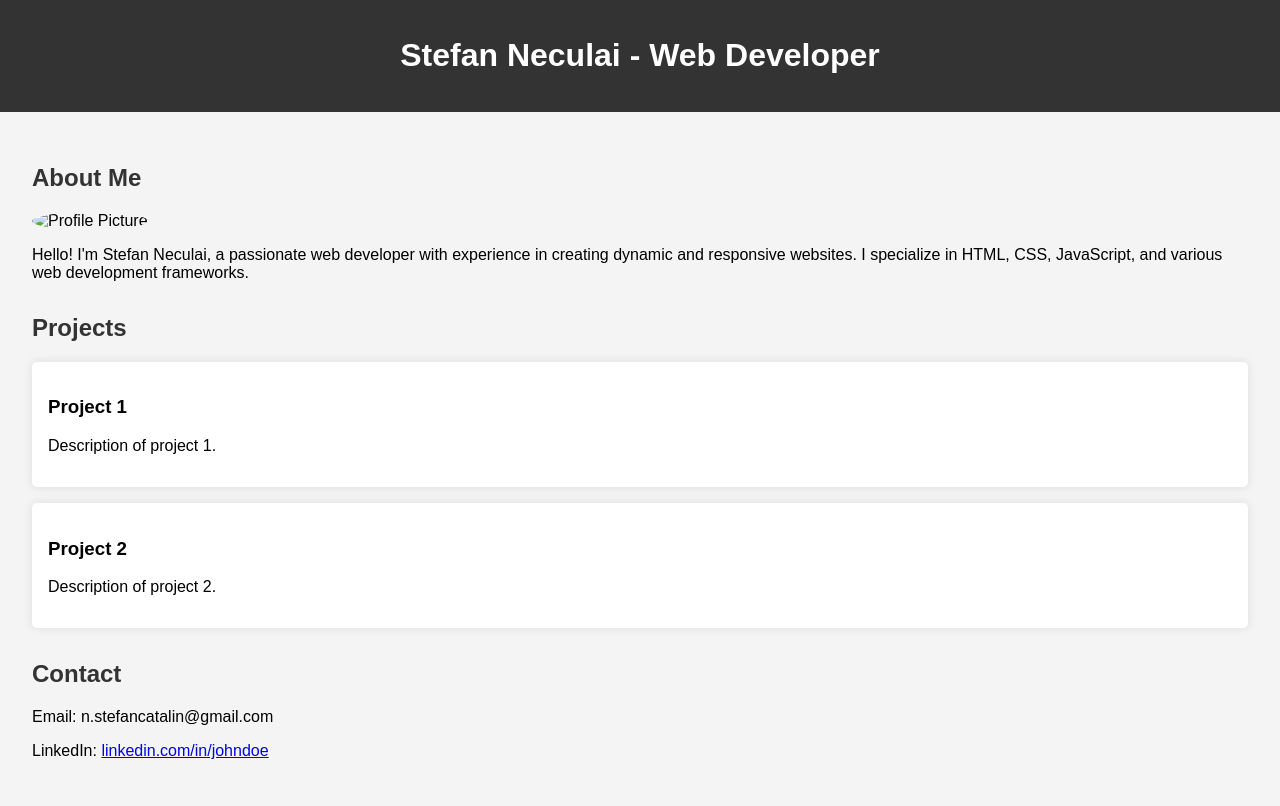
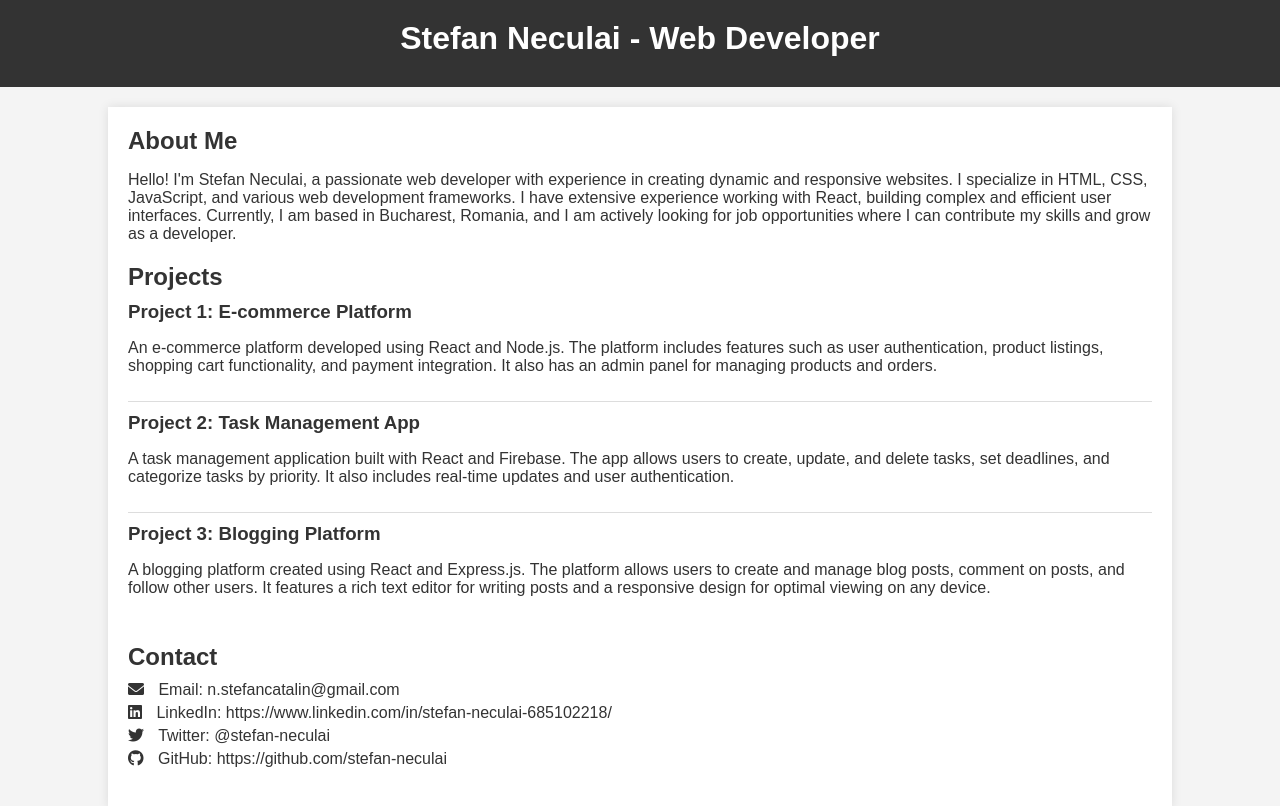
Before and after one commit to stefan-neculai/stefan-neculai.github.io, a plain HTML site: page index.html in a window 1280 px wide. Drawn offline with Linux system fonts and the light colour scheme.

Commit message:
stying added

```diff
--- a/index.html
+++ b/index.html
@@ -3,41 +3,10 @@
 <head>
     <meta charset="UTF-8">
     <meta name="viewport" content="width=device-width, initial-scale=1.0">
-    <title>Personal Web Developer Page</title>
-    <style>
-        body {
-            font-family: Arial, sans-serif;
-            margin: 0;
-            padding: 0;
-            background-color: #f4f4f4;
-        }
-        header {
-            background-color: #333;
-            color: #fff;
-            padding: 1rem 0;
-            text-align: center;
-        }
-        .container {
-            padding: 2rem;
-        }
-        .profile-pic {
-            width: 150px;
-            border-radius: 50%;
-        }
-        .about, .projects, .contact {
-            margin-bottom: 2rem;
-        }
-        h2 {
-            color: #333;
-        }
-        .project {
-            background-color: #fff;
-            padding: 1rem;
-            margin-bottom: 1rem;
-            border-radius: 5px;
-            box-shadow: 0 0 10px rgba(0, 0, 0, 0.1);
-        }
-    </style>
+    <title>Stefan Neculai - Web Developer</title>
+    <link rel="stylesheet" href="./style.css">
+    <!-- Font Awesome CDN -->
+    <link rel="stylesheet" href="https://cdnjs.cloudflare.com/ajax/libs/font-awesome/6.0.0-beta3/css/all.min.css">
 </head>
 <body>
     <header>
@@ -46,24 +15,29 @@
     <div class="container">
         <section class="about">
             <h2>About Me</h2>
-            <img src="profile.jpg" alt="Profile Picture" class="profile-pic">
-            <p>Hello! I'm Stefan Neculai, a passionate web developer with experience in creating dynamic and responsive websites. I specialize in HTML, CSS, JavaScript, and various web development frameworks.</p>
+            <p>Hello! I'm Stefan Neculai, a passionate web developer with experience in creating dynamic and responsive websites. I specialize in HTML, CSS, JavaScript, and various web development frameworks. I have extensive experience working with React, building complex and efficient user interfaces. Currently, I am based in Bucharest, Romania, and I am actively looking for job opportunities where I can contribute my skills and grow as a developer.</p>
         </section>
         <section class="projects">
             <h2>Projects</h2>
             <div class="project">
-                <h3>Project 1</h3>
-                <p>Description of project 1.</p>
+                <h3>Project 1: E-commerce Platform</h3>
+                <p>An e-commerce platform developed using React and Node.js. The platform includes features such as user authentication, product listings, shopping cart functionality, and payment integration. It also has an admin panel for managing products and orders.</p>
             </div>
             <div class="project">
-                <h3>Project 2</h3>
-                <p>Description of project 2.</p>
+                <h3>Project 2: Task Management App</h3>
+                <p>A task management application built with React and Firebase. The app allows users to create, update, and delete tasks, set deadlines, and categorize tasks by priority. It also includes real-time updates and user authentication.</p>
+            </div>
+            <div class="project">
+                <h3>Project 3: Blogging Platform</h3>
+                <p>A blogging platform created using React and Express.js. The platform allows users to create and manage blog posts, comment on posts, and follow other users. It features a rich text editor for writing posts and a responsive design for optimal viewing on any device.</p>
             </div>
         </section>
         <section class="contact">
             <h2>Contact</h2>
-            <p>Email: n.stefancatalin@gmail.com</p>
-            <p>LinkedIn: <a href="https://www.linkedin.com/in/johndoe" target="_blank">linkedin.com/in/johndoe</a></p>
+            <p><i class="fas fa-envelope"></i> Email: n.stefancatalin@gmail.com</p>
+            <p><i class="fab fa-linkedin"></i> LinkedIn: <a href="https://www.linkedin.com/in/stefan-neculai-685102218/" target="_blank">https://www.linkedin.com/in/stefan-neculai-685102218/</a></p>
+            <p><i class="fab fa-twitter"></i> Twitter: <a href="https://twitter.com/yourprofile" target="_blank">@stefan-neculai</a></p>
+            <p><i class="fab fa-github"></i> GitHub: <a href="https://github.com/stefan-neculai" target="_blank">https://github.com/stefan-neculai</a></p>
         </section>
     </div>
 </body>
--- /dev/null
+++ b/style.css
@@ -0,0 +1,66 @@
+/* Basic Styling */
+body {
+    font-family: Arial, sans-serif;
+    margin: 0;
+    padding: 0;
+    background-color: #f4f4f4;
+    color: #333;
+}
+
+header {
+    background-color: #333;
+    color: #fff;
+    padding: 20px 0;
+    text-align: center;
+}
+
+.container {
+    width: 80%;
+    margin: 20px auto;
+    padding: 20px;
+    background-color: #fff;
+    box-shadow: 0 0 10px rgba(0, 0, 0, 0.1);
+}
+
+h1, h2, h3 {
+    margin: 0 0 10px;
+}
+
+.profile-pic {
+    width: 150px;
+    height: 150px;
+    border-radius: 50%;
+    display: block;
+    margin: 0 auto 20px;
+}
+
+.about, .projects, .contact {
+    margin-bottom: 20px;
+}
+
+.project {
+    border-bottom: 1px solid #ddd;
+    padding-bottom: 10px;
+    margin-bottom: 10px;
+}
+
+.project:last-child {
+    border-bottom: none;
+}
+
+.contact p {
+    margin: 5px 0;
+}
+
+.contact a {
+    color: #333;
+    text-decoration: none;
+}
+
+.contact a:hover {
+    text-decoration: underline;
+}
+
+.contact i {
+    margin-right: 10px;
+}
```
